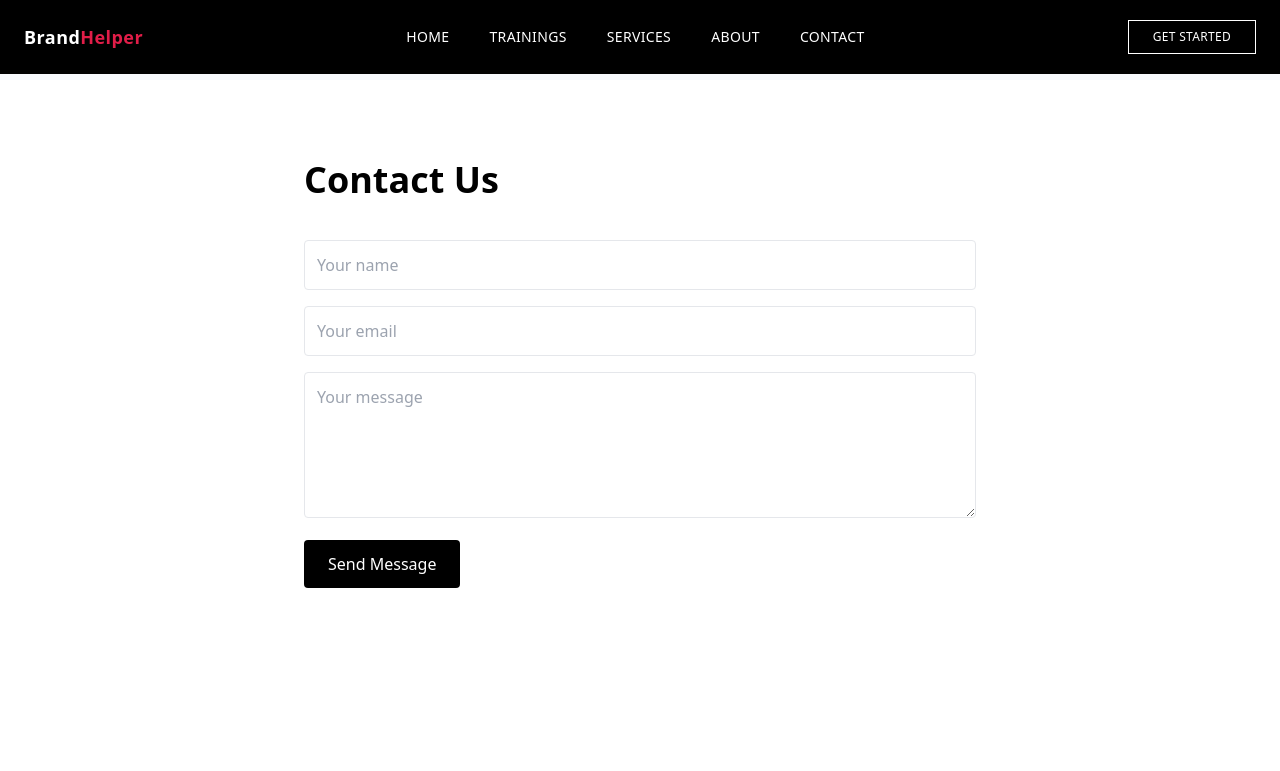
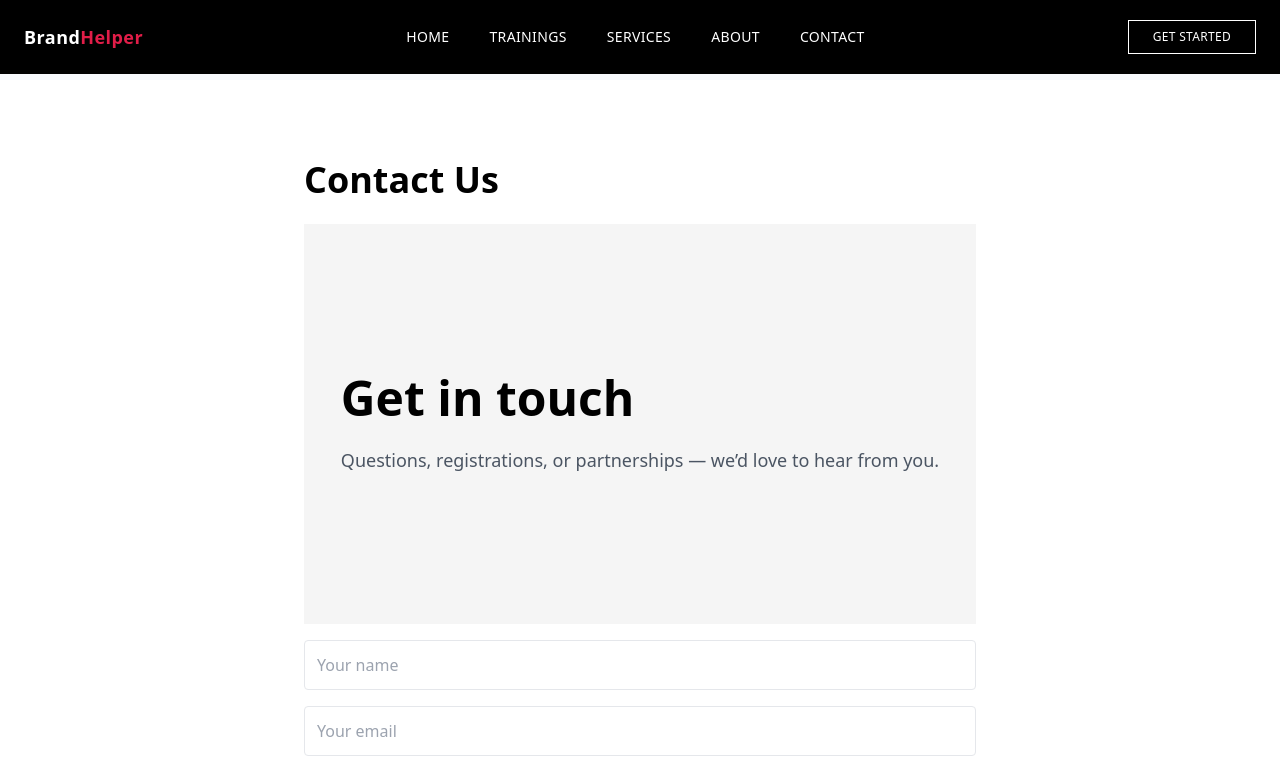
Before and after one commit to blackbird77ad/TheBrandHelper, a React (Vite) app: page /contact in a window 1280 px wide. Shown: the top 771 px of the page. Built offline with nearby package versions, Linux system fonts and the light colour scheme.

Commit message:
update contact

```diff
--- a/src/pages/Contact.jsx
+++ b/src/pages/Contact.jsx
@@ -3,6 +3,19 @@ export default function Contact() {
     <section className="min-h-screen bg-white px-6 py-20">
       <div className="max-w-2xl mx-auto">
         <h2 className="text-4xl font-bold mb-6">Contact Us</h2>
+
+{/* HERO */}
+      <section className="min-h-[50vh] flex items-center bg-[#F5F5F5]">
+        <div className="max-w-5xl mx-auto px-6">
+          <h1 className="text-5xl font-semibold mb-6">
+            Get in touch
+          </h1>
+          <p className="text-gray-600 text-lg">
+            Questions, registrations, or partnerships —
+            we’d love to hear from you.
+          </p>
+        </div>
+      </section>
 
         <form
           name="contact"
```
